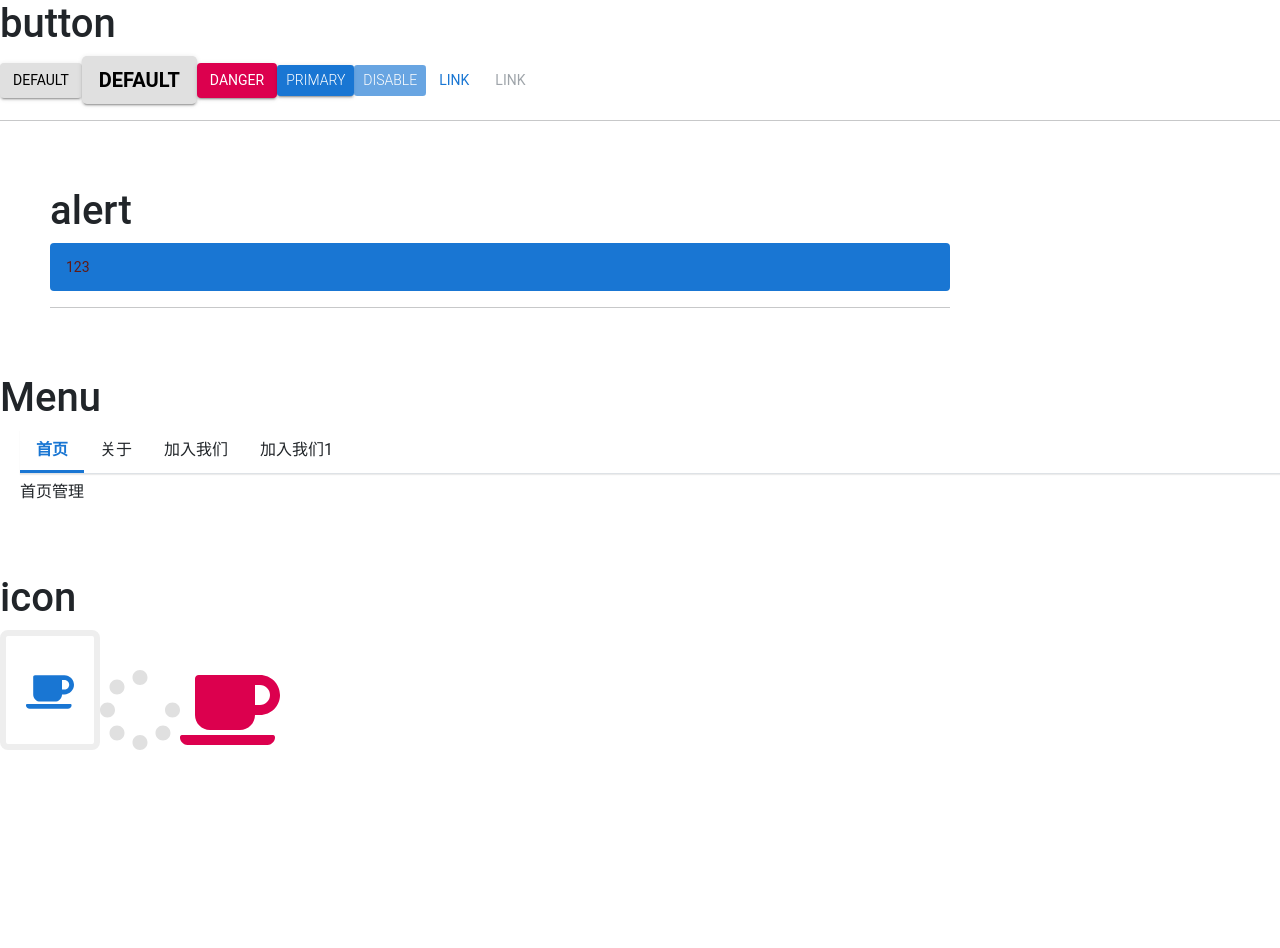
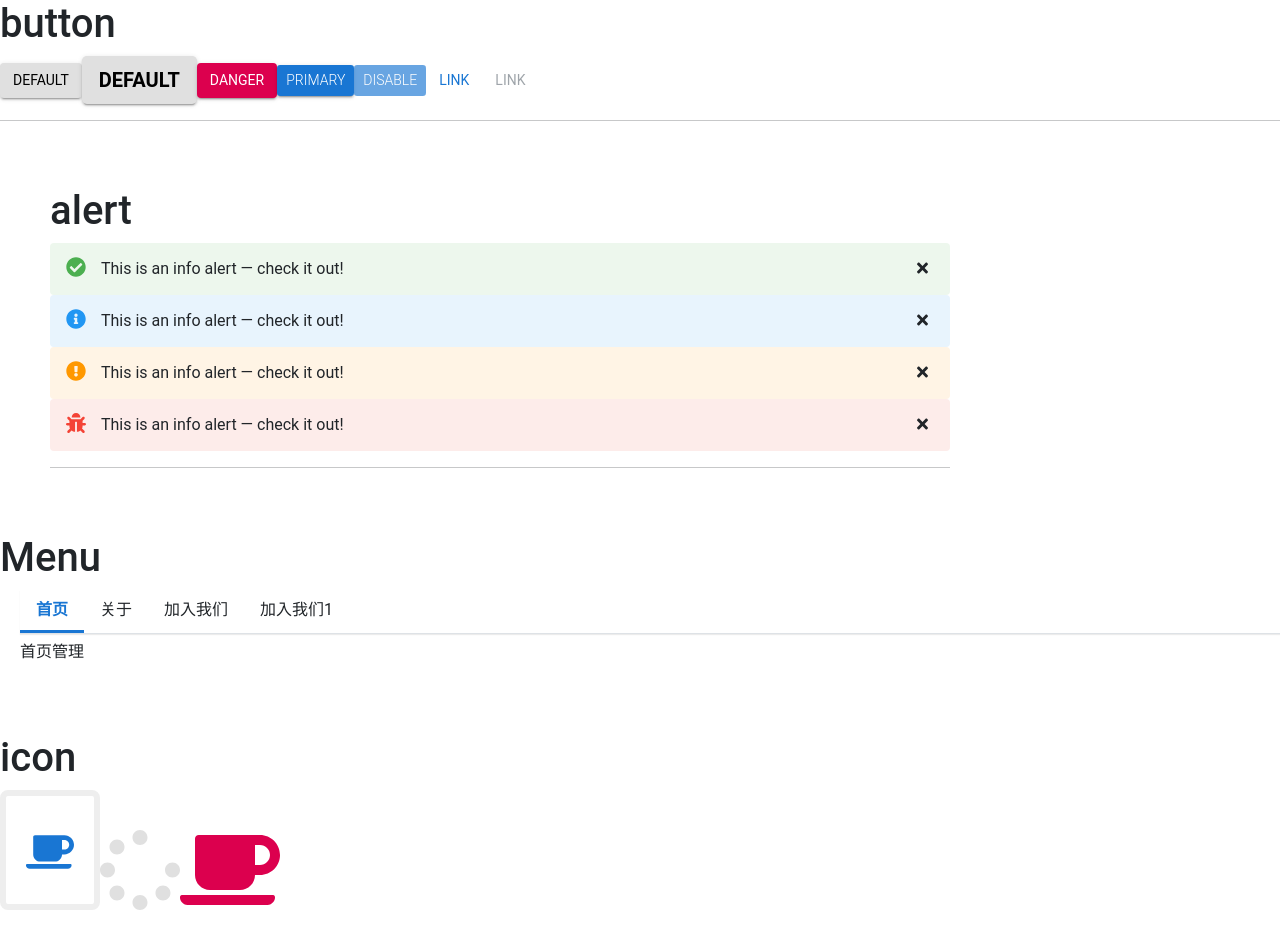
Before and after one commit to Now-Sprouting/rooting, a React (Create React App) app: page / in a window 1280 px wide. Shown: the top 948 px of the page. Built offline with nearby package versions, Linux system fonts and the light colour scheme.

Commit message:
Alert组件开发完成

```diff
--- a/package.json
+++ b/package.json
@@ -15,12 +15,14 @@
     "@types/react": "^16.9.53",
     "@types/react-dom": "^16.9.8",
     "@types/react-syntax-highlighter": "^13.5.0",
+    "@types/react-transition-group": "^4.4.0",
     "classnames": "^2.2.6",
     "node-sass": "^4.13.0",
     "react": "^17.0.1",
     "react-dom": "^17.0.1",
     "react-scripts": "4.0.1",
     "react-syntax-highlighter": "^15.4.3",
+    "react-transition-group": "^4.4.1",
     "typescript": "^4.0.3",
     "web-vitals": "^0.2.4"
   },
--- a/src/App.tsx
+++ b/src/App.tsx
@@ -11,6 +11,9 @@ import { library } from '@fortawesome/fontawesome-svg-core'
 import { fas } from '@fortawesome/free-solid-svg-icons'
 library.add(fas)
 function App() {
+  const handleClick = (e: any, num: number) => {
+    console.log(e, num);
+  }
   //   const codeString = `<Button btnType={ButtonType.Default} size={ButtonSize.Large}>Default</Button>
   // <Button btnType={ButtonType.Danger}>Danger</Button>
   // <Button btnType={ButtonType.Primary} size={ButtonSize.Small}>Primary</Button>
@@ -22,7 +25,7 @@ function App() {
       <div>
         <h1>button</h1>
         <Button>Default</Button>
-        <Button btnType={ButtonType.Default} size={ButtonSize.Large} onClick={(e) => { console.log(e.target) }}>Default</Button>
+        <Button btnType={ButtonType.Default} size={ButtonSize.Large} onClick={(e) => { console.log(e.target, 1) }}>Default</Button>
         <Button btnType={ButtonType.Danger}>Danger</Button>
         <Button btnType={ButtonType.Primary} size={ButtonSize.Small}>Primary</Button>
         <Button btnType={ButtonType.Primary} size={ButtonSize.Small} disabled={true}>Disable</Button>
@@ -36,7 +39,10 @@ function App() {
 
       <div style={{ width: '1000px', padding: '50px' }}>
         <h1>alert</h1>
-        <Alert title='123'></Alert>
+        <Alert title='This is an info alert — check it out!' type='success' onClose={(e: any)=> {handleClick(e, 1)}}></Alert>
+        <Alert title='This is an info alert — check it out!' type='info' closable={true}></Alert>
+        <Alert title='This is an info alert — check it out!' type='warning' closable={true}></Alert>
+        <Alert title='This is an info alert — check it out!' type='error' closable={true}></Alert>
         <hr />
       </div>
       {/* ---------------------------- */}
--- a/src/components/Alert/_style.scss
+++ b/src/components/Alert/_style.scss
@@ -1,14 +1,58 @@
-.alertMain {
+.rooting-alert {
     position: relative;
-    background-color: $primary;
     padding: 6px 16px;
-    font-size: 0.875rem;
-    font-family: "Roboto", "Helvetica", "Arial", sans-serif;
-    font-weight: 400;
-    line-height: 1.43;
+    background-color: $alert-background-default;
     border-radius: 4px;
-    color: rgb(97, 26, 21);
+    .rooting-alertTop {
+        padding: 8px 0;
+        display: flex;
+        justify-content: space-between;
+        align-rooting-alert-items: center;
+        .alert-top-left {
+            display: flex;
+            align-rooting-alert-items: center;
+            .alert-title {
+                margin-left: 15px;
+            }
+        }
+        .alert-close {
+            width: 24px;
+            text-align: center;
+            border-radius: 50%;
+            &:hover {
+                cursor: pointer;
+                background-color: $default;
+            }
+        }
+        .alert-close-none {
+            display: none;
+        }
+    }
 }
-.alertTitle {
-    padding: 8px 0;
+.rooting-alert-success {
+    background-color: $alert-background-success;
 }
+.rooting-alert-error {
+    background-color: $alert-background-error;
+}
+.rooting-alert-warning {
+    background-color: $alert-background-warning;
+}
+
+
+
+
+.rooting-alert-item-exit {
+    opacity: 1;
+    transform: scale(1);
+  }
+
+.rooting-alert-item-exit-active {
+    opacity: 0;
+    transform: scale(.5);
+    transition: opacity 300ms, transform 300ms;
+}
+
+.rooting-alert-item-exit-done {
+    opacity: 0;
+}
--- a/src/components/Alert/alert.tsx
+++ b/src/components/Alert/alert.tsx
@@ -1,59 +1,87 @@
-import React from 'react'
+import React, { useState } from 'react'
 import classNames from 'classnames'
+import { CSSTransition } from 'react-transition-group'
+import Icon from '../Icon/icon'
+import { library } from '@fortawesome/fontawesome-svg-core'
+import { fas } from '@fortawesome/free-solid-svg-icons'
+library.add(fas)
 
-// 枚举
-export enum ButtonType {
-    Default = 'default',
-    Danger = 'danger',
-    Success = 'success',
-    Warning = 'warning'
-}
+type AlertType = 'info' | 'error' | 'success' | 'warning'
 // 接口(定义传入的属性时事先声明)
 interface BaseAlertProps {
     title: string;
-    description?: string;
-    type?: ButtonType;
+    type?: AlertType;
     closable?: boolean;
-    onClose?:  Function;
+    onClose?: Function;
+    className?: string;
 }
 const Alert: React.FC<BaseAlertProps> = (props) => {
     const {
         title,
-        description,
         type,
         closable,
-        onClose
+        onClose,
+        className,
+        ...restProps
     } = props
-    // const classes = classNames('btn', className , {
-    //     [`btn-${btnType}`]: btnType,
-    //     [`btn-${size}`]: size,
-    //     'disabled': (btnType === ButtonType.Link) && disabled
-    // })
-    // if (btnType === ButtonType.Link && href) {
-    //     return (
-    //         <a href={href} className={classes} {...restProps}>{children}</a>
-    //     )
-    // } else {
-    //     return (
-    //         <button className={classes} disabled={disabled} {...restProps}>{children}</button>
-    //     )
-    // }
-    const mainClass = classNames('alertMain')
+
+    let icon: any = ''
+    let iconColor: string = ''
+    switch (type) {
+        case 'info':
+            iconColor = '#2196f3'
+            icon = 'info-circle'
+            break;
+        case 'success':
+            iconColor = '#4caf50'
+            icon = 'check-circle'
+            break;
+        case 'warning':
+            iconColor = '#ff9800'
+            icon = 'exclamation-circle'
+            break;
+        case 'error':
+            iconColor = '#f44336'
+            icon = 'bug'
+            break;
+        default:
+            break;
+    }
+    const handleClose = (e?: any) => {
+        // setmainClass('rooting-alert-none')
+        setisShow(false)
+        if (onClose) {
+            onClose(e)
+        }
+    }
+    const [isShow, setisShow] = useState(true)
+    const closableClass = classNames('alert-close', {
+        [`alert-close-none`]: closable === false
+    })
+    const mainClass = classNames('rooting-alert', className, {
+        [`rooting-alert-${type}`]: type
+    })
     return (
-        <div className={mainClass}>
-            <div className='alertTop'>
-                <div className="alertTitle">
-                    {title}
+        <CSSTransition classNames='rooting-alert-item' timeout={300} in={isShow} unmountOnExit={true}>
+            <div className={mainClass} {...restProps}>
+                <div className='rooting-alertTop'>
+                    <div className="alert-top-left">
+                        <Icon icon={icon} style={{ fontSize: '20px' }} color={iconColor}></Icon>
+                        <div className="alert-title">
+                            {title}
+                        </div>
+                    </div>
+                    <div className={closableClass} onClick={(e) => { handleClose(e) }}>
+                        <Icon icon='times'></Icon>
+                    </div>
                 </div>
-                <div className="close"></div>
             </div>
-            <div className="alertBottom"></div>
-        </div>
+        </CSSTransition>
     )
 }
 
 Alert.defaultProps = {
-    type: ButtonType.Default,
+    type: 'info',
     closable: true
 }
 
--- a/src/styles/_mixin.scss
+++ b/src/styles/_mixin.scss
@@ -15,10 +15,6 @@
       background: $hover-background;
       box-shadow: $btn-box-shadow-hover;
     }
-    &:focus,
-    &.focus {
-      background: $hover-background;
-    }
     &:disabled,
     &.disabled {
       color: $color;
--- a/src/styles/_variables.scss
+++ b/src/styles/_variables.scss
@@ -227,7 +227,11 @@ $btn-border-radius-sm:        $border-radius-sm !default;
 
 $btn-transition:              color .15s ease-in-out, background-color .15s ease-in-out, border-color .15s ease-in-out, box-shadow .15s ease-in-out !default;
 
-
+// $alert
+$alert-background-default:     #E8F4FD!default;
+$alert-background-success:     #EDF7ED!default;
+$alert-background-warning:     #FFF4E5!default;
+$alert-background-error:       #FDECEA!default;
 
 //$ menu
 $menu-border-width:            $border-width !default;
```
Also changed, not shown: 2 other files (tests, documents, lock files or other folders).
